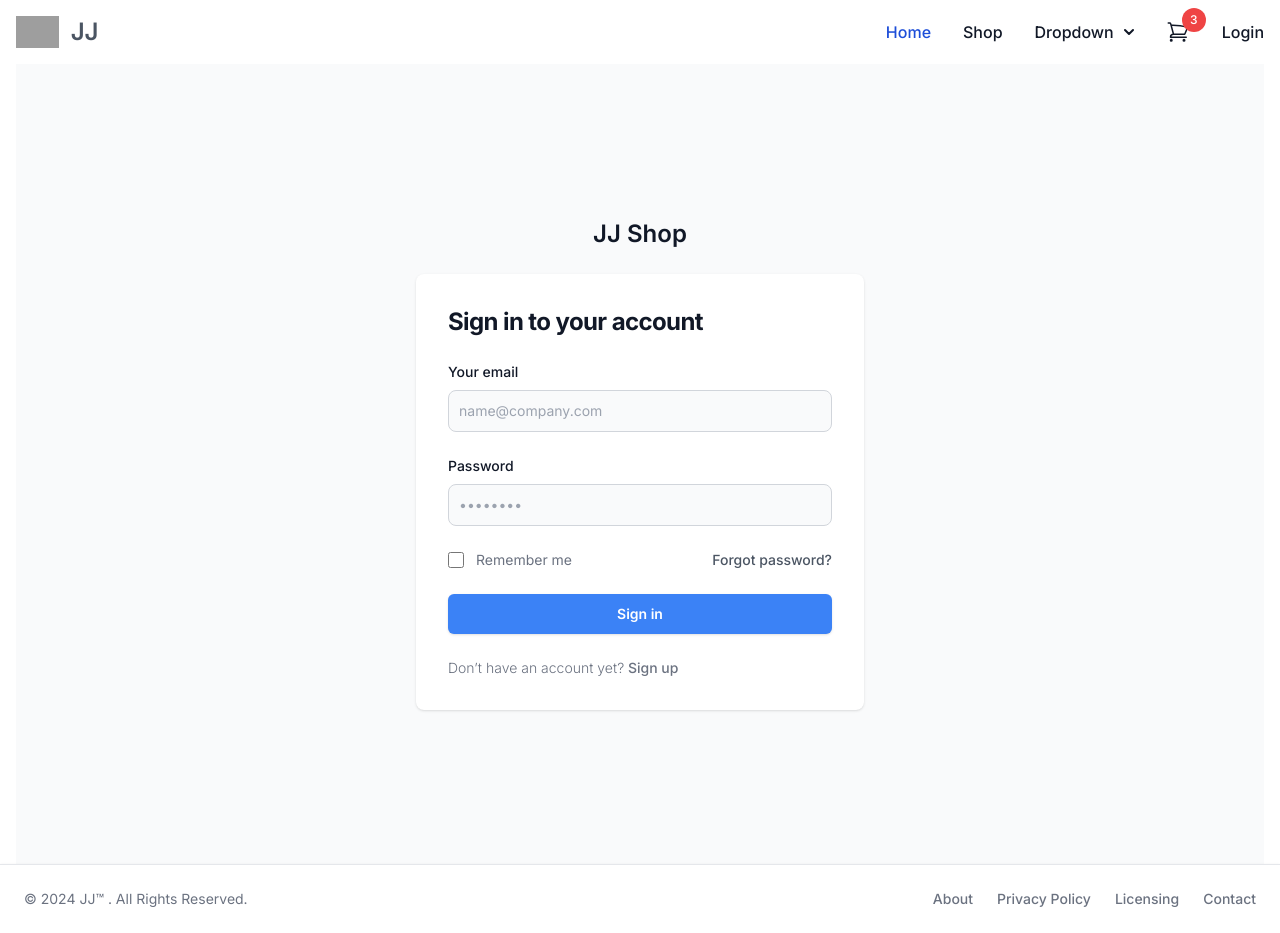
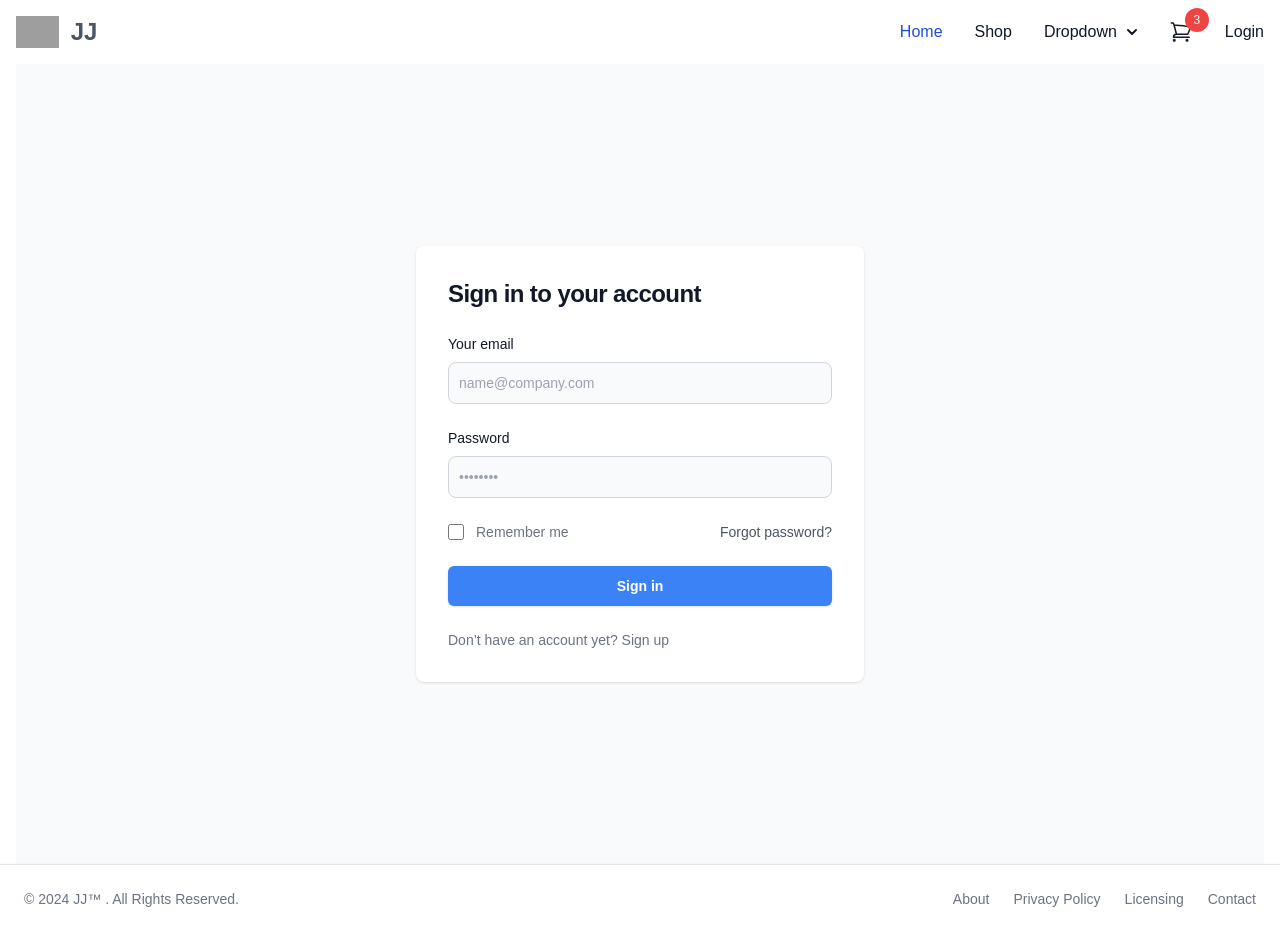
Before and after one commit to jimmymnt/payment-process-gateway-ui, a Next.js app: page /login in a window 1280 px wide. Built offline with nearby package versions, Linux system fonts and the light colour scheme; grey boxes are pictures that could not be loaded.

Commit message:
added errors display in Login page

```diff
--- a/src/components/ProductImage.jsx
+++ b/src/components/ProductImage.jsx
@@ -24,7 +24,7 @@ const ProductImage = ({images}) => {
             alt={mainImg}
             fill
             sizes="(max-width: 768px) 100vw, (max-width: 1200px) 50vw, 33vw"
-            className="object-cover transform cursor-pointer"
+            className="object-contain transform cursor-pointer"
           />}
       </div>
       <div className="relative flex border-t border-palette-lighter">
--- a/src/contexts/auth.jsx
+++ b/src/contexts/auth.jsx
@@ -12,6 +12,7 @@ export const AuthProvider = ({children}) => {
   const router = useRouter();
   const [user, setUser] = useState(null);
   const [loading, setLoading] = useState(true);
+  const [errors, setErrors] = useState([]);
 
   useEffect(() => {
     async function loadAuth() {
@@ -60,7 +61,7 @@ export const AuthProvider = ({children}) => {
         });
       }
     } catch (error) {
-      console.log(error);
+      setErrors(error.response.data.message);
     }
   }
 
@@ -74,7 +75,7 @@ export const AuthProvider = ({children}) => {
   }
 
   return (
-    <AuthContext.Provider value={{isAuthenticated: !!user, user, login, loading, logout}}>
+    <AuthContext.Provider value={{isAuthenticated: !!user, user, login, errors, loading, logout}}>
       {children}
     </AuthContext.Provider>
   )
--- a/src/pages/_app.jsx
+++ b/src/pages/_app.jsx
@@ -17,11 +17,13 @@ function Application({Component, pageProps}) {
       <div className={`h-screen ${inter.className}`}>
         <AuthProvider>
           <ProtectRoute>
-            <Menu/>
-            <div className="max-w-screen-xl mx-auto px-4">
-              <Component {...pageProps} />
+            <div className="font-[sans-serif]">
+              <Menu/>
+              <div className="max-w-screen-xl mx-auto px-4">
+                <Component {...pageProps} />
+              </div>
+              <Footer/>
             </div>
-            <Footer/>
           </ProtectRoute>
         </AuthProvider>
       </div>
--- a/src/pages/index.jsx
+++ b/src/pages/index.jsx
@@ -5,8 +5,7 @@ const Home = () => {
     <>
       <Link href={'/products/page/1'}>Shop</Link>
 
-      <div className="font-[sans-serif]">
-        <div className="p-4 mx-auto lg:max-w-6xl max-w-xl md:max-w-full">
+      <div className="p-4 mx-auto">
         <h2 className="text-4xl font-extrabold text-gray-800 mb-12">Coffee store</h2>
         <div className="grid grid-cols-1 md:grid-cols-2 lg:grid-cols-3 gap-6">
           <div className="bg-gray-100 rounded-2xl p-6 cursor-pointer hover:-translate-y-2 transition-all relative">
@@ -195,7 +194,6 @@ const Home = () => {
           </div>
         </div>
       </div>
-      </div>
     </>
   )
 }
--- a/src/pages/login.jsx
+++ b/src/pages/login.jsx
@@ -1,24 +1,14 @@
 import {useState} from "react";
-import axios from "axios";
-import {redirect} from "next/navigation";
 import {useAuth} from "@/contexts/auth";
 
 export default function Login() {
-  const {login} = useAuth();
-  const [email, setEmail] = useState('kminchelle');
-  const [password, setPassword] = useState('0lelplR');
-  const [error, setError] = useState('');
+  const {login, errors} = useAuth();
+  const [email, setEmail] = useState(null);
+  const [password, setPassword] = useState(null);
   const handleLogin = async (event) => {
     event.preventDefault();
-    setError('');
 
-    if (email === '') {
-      setError('Email field can not be empty');
-      return;
-    }
-
-    if (password === '') {
-      setError('Password field can not be empty');
+    if (email === null || password === null) {
       return;
     }
 
@@ -34,9 +24,6 @@ export default function Login() {
     <div className="">
       <section className="bg-gray-50">
         <div className="flex flex-col items-center justify-center px-6 py-8 mx-auto md:h-screen lg:py-0">
-          <a href="#" className="flex items-center mb-6 text-2xl font-semibold text-gray-900">
-            JJ Shop
-          </a>
           <div
             className="w-full bg-white rounded-lg shadow md:mt-0 sm:max-w-md xl:p-0:border-gray-700">
             <div className="p-6 space-y-4 md:space-y-6 sm:p-8">
@@ -45,7 +32,7 @@ export default function Login() {
               </h1>
               <form className="space-y-4 md:space-y-6" action="#" onSubmit={handleLogin}>
                 {
-                  error &&
+                  errors.length > 0 &&
                   <div
                     className="mb-6 flex items-center p-4 text-sm text-red-800 rounded-lg bg-red-50"
                     role="alert">
@@ -57,7 +44,7 @@ export default function Login() {
                     </svg>
                     <span className="sr-only">Info</span>
                     <div>
-                      {error}
+                      {errors}
                     </div>
                   </div>
                 }
--- a/src/pages/products/[id].jsx
+++ b/src/pages/products/[id].jsx
@@ -164,6 +164,11 @@ const ProductDetails = () => {
                   {loading ? 'Loading' : 'Pay with Stripe'}
                 </button>
               </div>
+              <button
+                type="button"
+                className="w-full mt-6 px-4 py-3 bg-[#333] hover:bg-[#222] text-white rounded-full">
+                Add to cart
+              </button>
             </div>
           </div>
         </div>
```
Lines whose indentation alone changed are shown as unchanged.
